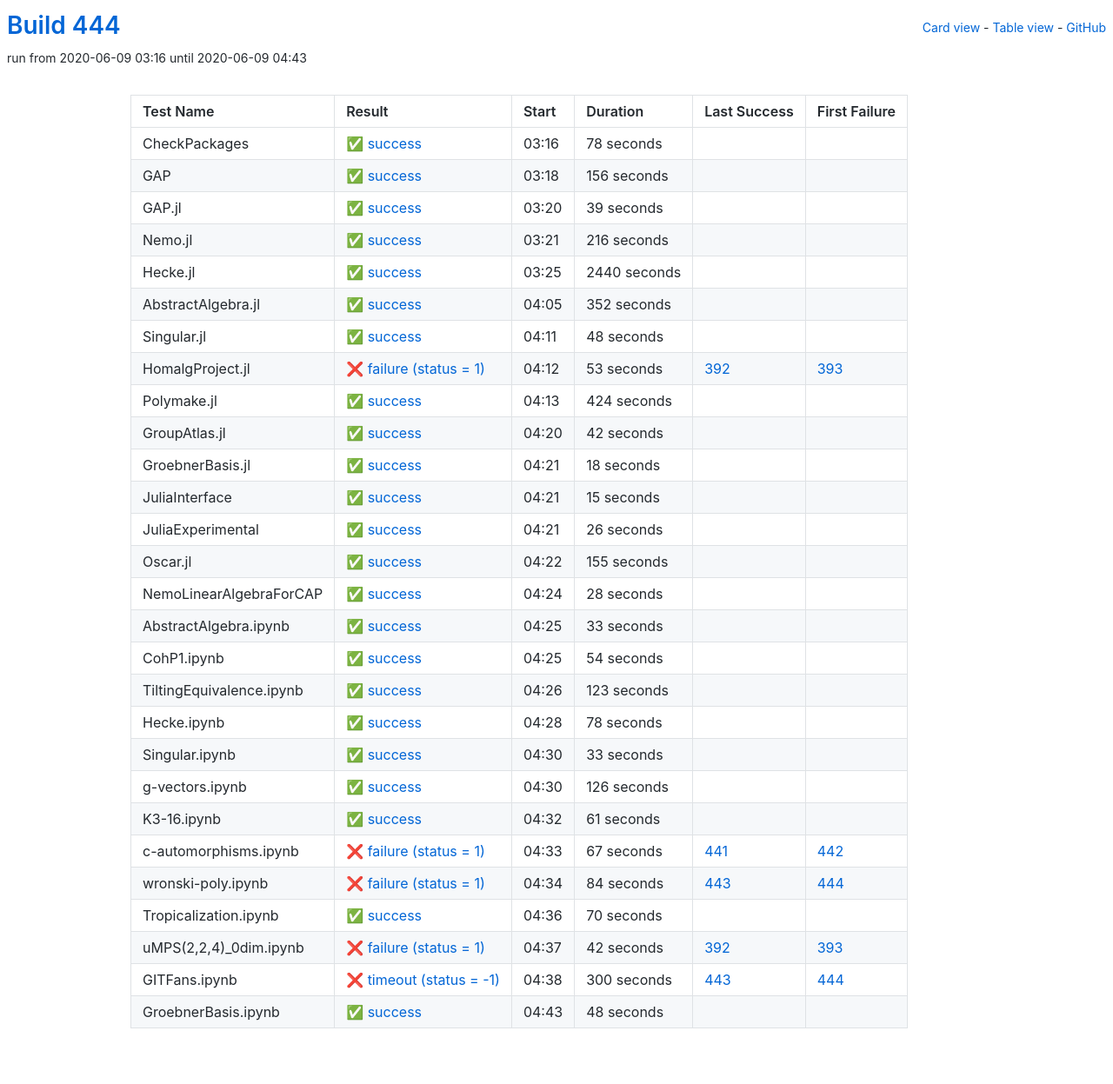
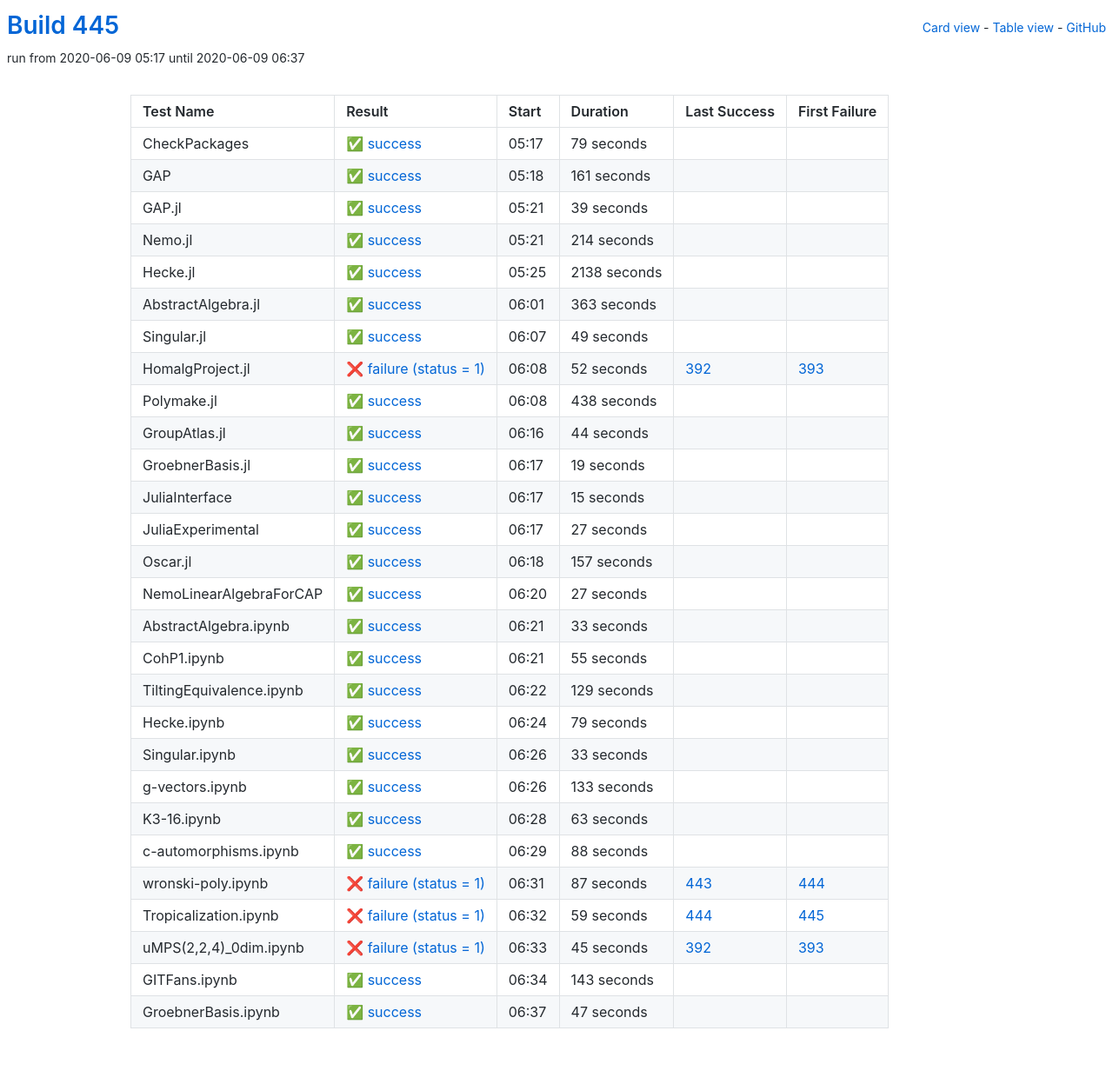
Before and after one commit to oscar-system/oscar-ci-status-1.4, a Jekyll site: the page built from table.html, in a window 1280 px wide. Shown: the whole page at 87% size. Built offline with Jekyll 4.4.1, drawn with Linux system fonts in a browser that asks for light colours.

Commit message:
Build 445

```diff
--- a/_data/ci.yml
+++ b/_data/ci.yml
@@ -1,29 +1,29 @@
-build: 444
-build_url: https://oscarci.mathematik.uni-kl.de/job/oscar-julia-1.4/444/
+build: 445
+build_url: https://oscarci.mathematik.uni-kl.de/job/oscar-julia-1.4/445/
 job: oscar-julia-1.4
 tests:
-- duration: 78
+- duration: 79
   exitcode: 0
   first_failure: false
   first_failure_url: null
   id: checkpackages
   last_success: false
   last_success_url: null
-  log: https://oscarci.mathematik.uni-kl.de/job/oscar-julia-1.4/444/artifact/logs/build-444/CheckPackages.log
+  log: https://oscarci.mathematik.uni-kl.de/job/oscar-julia-1.4/445/artifact/logs/build-445/CheckPackages.log
   name: CheckPackages
-  start: 2020-06-09 03:16
+  start: 2020-06-09 05:17
   status: success
   success: true
-- duration: 156
+- duration: 161
   exitcode: 0
   first_failure: false
   first_failure_url: null
   id: gap
   last_success: false
   last_success_url: null
-  log: https://oscarci.mathematik.uni-kl.de/job/oscar-julia-1.4/444/artifact/logs/build-444/GAP.log
+  log: https://oscarci.mathematik.uni-kl.de/job/oscar-julia-1.4/445/artifact/logs/build-445/GAP.log
   name: GAP
-  start: 2020-06-09 03:18
+  start: 2020-06-09 05:18
   status: success
   success: true
 - duration: 39
@@ -33,105 +33,105 @@ tests:
   id: gap-jl
   last_success: false
   last_success_url: null
-  log: https://oscarci.mathematik.uni-kl.de/job/oscar-julia-1.4/444/artifact/logs/build-444/GAP.jl.log
+  log: https://oscarci.mathematik.uni-kl.de/job/oscar-julia-1.4/445/artifact/logs/build-445/GAP.jl.log
   name: GAP.jl
-  start: 2020-06-09 03:20
+  start: 2020-06-09 05:21
   status: success
   success: true
-- duration: 216
+- duration: 214
   exitcode: 0
   first_failure: false
   first_failure_url: null
   id: nemo-jl
   last_success: false
   last_success_url: null
-  log: https://oscarci.mathematik.uni-kl.de/job/oscar-julia-1.4/444/artifact/logs/build-444/Nemo.jl.log
+  log: https://oscarci.mathematik.uni-kl.de/job/oscar-julia-1.4/445/artifact/logs/build-445/Nemo.jl.log
   name: Nemo.jl
-  start: 2020-06-09 03:21
+  start: 2020-06-09 05:21
   status: success
   success: true
-- duration: 2440
+- duration: 2138
   exitcode: 0
   first_failure: false
   first_failure_url: null
   id: hecke-jl
   last_success: false
   last_success_url: null
-  log: https://oscarci.mathematik.uni-kl.de/job/oscar-julia-1.4/444/artifact/logs/build-444/Hecke.jl.log
+  log: https://oscarci.mathematik.uni-kl.de/job/oscar-julia-1.4/445/artifact/logs/build-445/Hecke.jl.log
   name: Hecke.jl
-  start: 2020-06-09 03:25
+  start: 2020-06-09 05:25
   status: success
   success: true
-- duration: 352
+- duration: 363
   exitcode: 0
   first_failure: false
   first_failure_url: null
   id: abstractalgebra-jl
   last_success: false
   last_success_url: null
-  log: https://oscarci.mathematik.uni-kl.de/job/oscar-julia-1.4/444/artifact/logs/build-444/AbstractAlgebra.jl.log
+  log: https://oscarci.mathematik.uni-kl.de/job/oscar-julia-1.4/445/artifact/logs/build-445/AbstractAlgebra.jl.log
   name: AbstractAlgebra.jl
-  start: 2020-06-09 04:05
+  start: 2020-06-09 06:01
   status: success
   success: true
-- duration: 48
+- duration: 49
   exitcode: 0
   first_failure: false
   first_failure_url: null
   id: singular-jl
   last_success: false
   last_success_url: null
-  log: https://oscarci.mathematik.uni-kl.de/job/oscar-julia-1.4/444/artifact/logs/build-444/Singular.jl.log
+  log: https://oscarci.mathematik.uni-kl.de/job/oscar-julia-1.4/445/artifact/logs/build-445/Singular.jl.log
   name: Singular.jl
-  start: 2020-06-09 04:11
+  start: 2020-06-09 06:07
   status: success
   success: true
-- duration: 53
+- duration: 52
   exitcode: 1
   first_failure: 393
   first_failure_url: https://oscarci.mathematik.uni-kl.de/job/oscar-julia-1.4/393/
   id: homalgproject-jl
   last_success: 392
   last_success_url: https://oscarci.mathematik.uni-kl.de/job/oscar-julia-1.4/392/
-  log: https://oscarci.mathematik.uni-kl.de/job/oscar-julia-1.4/444/artifact/logs/build-444/HomalgProject.jl.log
+  log: https://oscarci.mathematik.uni-kl.de/job/oscar-julia-1.4/445/artifact/logs/build-445/HomalgProject.jl.log
   name: HomalgProject.jl
-  start: 2020-06-09 04:12
+  start: 2020-06-09 06:08
   status: failure
   success: false
-- duration: 424
+- duration: 438
   exitcode: 0
   first_failure: false
   first_failure_url: null
   id: polymake-jl
   last_success: false
   last_success_url: null
-  log: https://oscarci.mathematik.uni-kl.de/job/oscar-julia-1.4/444/artifact/logs/build-444/Polymake.jl.log
+  log: https://oscarci.mathematik.uni-kl.de/job/oscar-julia-1.4/445/artifact/logs/build-445/Polymake.jl.log
   name: Polymake.jl
-  start: 2020-06-09 04:13
+  start: 2020-06-09 06:08
   status: success
   success: true
-- duration: 42
+- duration: 44
   exitcode: 0
   first_failure: false
   first_failure_url: null
   id: groupatlas-jl
   last_success: false
   last_success_url: null
-  log: https://oscarci.mathematik.uni-kl.de/job/oscar-julia-1.4/444/artifact/logs/build-444/GroupAtlas.jl.log
+  log: https://oscarci.mathematik.uni-kl.de/job/oscar-julia-1.4/445/artifact/logs/build-445/GroupAtlas.jl.log
   name: GroupAtlas.jl
-  start: 2020-06-09 04:20
+  start: 2020-06-09 06:16
   status: success
   success: true
-- duration: 18
+- duration: 19
   exitcode: 0
   first_failure: false
   first_failure_url: null
   id: groebnerbasis-jl
   last_success: false
   last_success_url: null
-  log: https://oscarci.mathematik.uni-kl.de/job/oscar-julia-1.4/444/artifact/logs/build-444/GroebnerBasis.jl.log
+  log: https://oscarci.mathematik.uni-kl.de/job/oscar-julia-1.4/445/artifact/logs/build-445/GroebnerBasis.jl.log
   name: GroebnerBasis.jl
-  start: 2020-06-09 04:21
+  start: 2020-06-09 06:17
   status: success
   success: true
 - duration: 15
@@ -141,45 +141,45 @@ tests:
   id: juliainterface
   last_success: false
   last_success_url: null
-  log: https://oscarci.mathematik.uni-kl.de/job/oscar-julia-1.4/444/artifact/logs/build-444/JuliaInterface.log
+  log: https://oscarci.mathematik.uni-kl.de/job/oscar-julia-1.4/445/artifact/logs/build-445/JuliaInterface.log
   name: JuliaInterface
-  start: 2020-06-09 04:21
+  start: 2020-06-09 06:17
   status: success
   success: true
-- duration: 26
+- duration: 27
   exitcode: 0
   first_failure: false
   first_failure_url: null
   id: juliaexperimental
   last_success: false
   last_success_url: null
-  log: https://oscarci.mathematik.uni-kl.de/job/oscar-julia-1.4/444/artifact/logs/build-444/JuliaExperimental.log
+  log: https://oscarci.mathematik.uni-kl.de/job/oscar-julia-1.4/445/artifact/logs/build-445/JuliaExperimental.log
   name: JuliaExperimental
-  start: 2020-06-09 04:21
+  start: 2020-06-09 06:17
   status: success
   success: true
-- duration: 155
+- duration: 157
   exitcode: 0
   first_failure: false
   first_failure_url: null
   id: oscar-jl
   last_success: false
   last_success_url: null
-  log: https://oscarci.mathematik.uni-kl.de/job/oscar-julia-1.4/444/artifact/logs/build-444/Oscar.jl.log
+  log: https://oscarci.mathematik.uni-kl.de/job/oscar-julia-1.4/445/artifact/logs/build-445/Oscar.jl.log
   name: Oscar.jl
-  start: 2020-06-09 04:22
+  start: 2020-06-09 06:18
   status: success
   success: true
-- duration: 28
+- duration: 27
   exitcode: 0
   first_failure: false
   first_failure_url: null
   id: nemolinearalgebraforcap
   last_success: false
   last_success_url: null
-  log: https://oscarci.mathematik.uni-kl.de/job/oscar-julia-1.4/444/artifact/logs/build-444/NemoLinearAlgebraForCAP.log
+  log: https://oscarci.mathematik.uni-kl.de/job/oscar-julia-1.4/445/artifact/logs/build-445/NemoLinearAlgebraForCAP.log
   name: NemoLinearAlgebraForCAP
-  start: 2020-06-09 04:24
+  start: 2020-06-09 06:20
   status: success
   success: true
 - duration: 33
@@ -189,45 +189,45 @@ tests:
   id: abstractalgebra-ipynb
   last_success: false
   last_success_url: null
-  log: https://oscarci.mathematik.uni-kl.de/job/oscar-julia-1.4/444/artifact/logs/build-444/AbstractAlgebra.ipynb.log
+  log: https://oscarci.mathematik.uni-kl.de/job/oscar-julia-1.4/445/artifact/logs/build-445/AbstractAlgebra.ipynb.log
   name: AbstractAlgebra.ipynb
-  start: 2020-06-09 04:25
+  start: 2020-06-09 06:21
   status: success
   success: true
-- duration: 54
+- duration: 55
   exitcode: 0
   first_failure: false
   first_failure_url: null
   id: cohp1-ipynb
   last_success: false
   last_success_url: null
-  log: https://oscarci.mathematik.uni-kl.de/job/oscar-julia-1.4/444/artifact/logs/build-444/CohP1.ipynb.log
+  log: https://oscarci.mathematik.uni-kl.de/job/oscar-julia-1.4/445/artifact/logs/build-445/CohP1.ipynb.log
   name: CohP1.ipynb
-  start: 2020-06-09 04:25
+  start: 2020-06-09 06:21
   status: success
   success: true
-- duration: 123
+- duration: 129
   exitcode: 0
   first_failure: false
   first_failure_url: null
   id: tiltingequivalence-ipynb
   last_success: false
   last_success_url: null
-  log: https://oscarci.mathematik.uni-kl.de/job/oscar-julia-1.4/444/artifact/logs/build-444/TiltingEquivalence.ipynb.log
+  log: https://oscarci.mathematik.uni-kl.de/job/oscar-julia-1.4/445/artifact/logs/build-445/TiltingEquivalence.ipynb.log
   name: TiltingEquivalence.ipynb
-  start: 2020-06-09 04:26
+  start: 2020-06-09 06:22
   status: success
   success: true
-- duration: 78
+- duration: 79
   exitcode: 0
   first_failure: false
   first_failure_url: null
   id: hecke-ipynb
   last_success: false
   last_success_url: null
-  log: https://oscarci.mathematik.uni-kl.de/job/oscar-julia-1.4/444/artifact/logs/build-444/Hecke.ipynb.log
+  log: https://oscarci.mathematik.uni-kl.de/job/oscar-julia-1.4/445/artifact/logs/build-445/Hecke.ipynb.log
   name: Hecke.ipynb
-  start: 2020-06-09 04:28
+  start: 2020-06-09 06:24
   status: success
   success: true
 - duration: 33
@@ -237,104 +237,104 @@ tests:
   id: singular-ipynb
   last_success: false
   last_success_url: null
-  log: https://oscarci.mathematik.uni-kl.de/job/oscar-julia-1.4/444/artifact/logs/build-444/Singular.ipynb.log
+  log: https://oscarci.mathematik.uni-kl.de/job/oscar-julia-1.4/445/artifact/logs/build-445/Singular.ipynb.log
   name: Singular.ipynb
-  start: 2020-06-09 04:30
+  start: 2020-06-09 06:26
   status: success
   success: true
-- duration: 126
+- duration: 133
   exitcode: 0
   first_failure: false
   first_failure_url: null
   id: g-vectors-ipynb
   last_success: false
   last_success_url: null
-  log: https://oscarci.mathematik.uni-kl.de/job/oscar-julia-1.4/444/artifact/logs/build-444/g-vectors.ipynb.log
+  log: https://oscarci.mathematik.uni-kl.de/job/oscar-julia-1.4/445/artifact/logs/build-445/g-vectors.ipynb.log
   name: g-vectors.ipynb
-  start: 2020-06-09 04:30
+  start: 2020-06-09 06:26
   status: success
   success: true
-- duration: 61
+- duration: 63
   exitcode: 0
   first_failure: false
   first_failure_url: null
   id: k3-16-ipynb
   last_success: false
   last_success_url: null
-  log: https://oscarci.mathematik.uni-kl.de/job/oscar-julia-1.4/444/artifact/logs/build-444/K3-16.ipynb.log
+  log: https://oscarci.mathematik.uni-kl.de/job/oscar-julia-1.4/445/artifact/logs/build-445/K3-16.ipynb.log
   name: K3-16.ipynb
-  start: 2020-06-09 04:32
+  start: 2020-06-09 06:28
   status: success
   success: true
-- duration: 67
-  exitcode: 1
-  first_failure: 442
-  first_failure_url: https://oscarci.mathematik.uni-kl.de/job/oscar-julia-1.4/442/
+- duration: 88
+  exitcode: 0
+  first_failure: false
+  first_failure_url: null
   id: c-automorphisms-ipynb
-  last_success: 441
-  last_success_url: https://oscarci.mathematik.uni-kl.de/job/oscar-julia-1.4/441/
-  log: https://oscarci.mathematik.uni-kl.de/job/oscar-julia-1.4/444/artifact/logs/build-444/c-automorphisms.ipynb.log
+  last_success: false
+  last_success_url: null
+  log: https://oscarci.mathematik.uni-kl.de/job/oscar-julia-1.4/445/artifact/logs/build-445/c-automorphisms.ipynb.log
   name: c-automorphisms.ipynb
-  start: 2020-06-09 04:33
-  status: failure
-  success: false
-- duration: 84
+  start: 2020-06-09 06:29
+  status: success
+  success: true
+- duration: 87
   exitcode: 1
   first_failure: 444
   first_failure_url: https://oscarci.mathematik.uni-kl.de/job/oscar-julia-1.4/444/
   id: wronski-poly-ipynb
   last_success: 443
   last_success_url: https://oscarci.mathematik.uni-kl.de/job/oscar-julia-1.4/443/
-  log: https://oscarci.mathematik.uni-kl.de/job/oscar-julia-1.4/444/artifact/logs/build-444/wronski-poly.ipynb.log
+  log: https://oscarci.mathematik.uni-kl.de/job/oscar-julia-1.4/445/artifact/logs/build-445/wronski-poly.ipynb.log
   name: wronski-poly.ipynb
-  start: 2020-06-09 04:34
+  start: 2020-06-09 06:31
   status: failure
   success: false
-- duration: 70
-  exitcode: 0
-  first_failure: false
-  first_failure_url: null
+- duration: 59
+  exitcode: 1
+  first_failure: 445
+  first_failure_url: https://oscarci.mathematik.uni-kl.de/job/oscar-julia-1.4/445/
   id: tropicalization-ipynb
-  last_success: false
-  last_success_url: null
-  log: https://oscarci.mathematik.uni-kl.de/job/oscar-julia-1.4/444/artifact/logs/build-444/Tropicalization.ipynb.log
+  last_success: 444
+  last_success_url: https://oscarci.mathematik.uni-kl.de/job/oscar-julia-1.4/444/
+  log: https://oscarci.mathematik.uni-kl.de/job/oscar-julia-1.4/445/artifact/logs/build-445/Tropicalization.ipynb.log
   name: Tropicalization.ipynb
-  start: 2020-06-09 04:36
-  status: success
-  success: true
-- duration: 42
+  start: 2020-06-09 06:32
+  status: failure
+  success: false
+- duration: 45
   exitcode: 1
   first_failure: 393
   first_failure_url: https://oscarci.mathematik.uni-kl.de/job/oscar-julia-1.4/393/
   id: umps-2-2-4-0dim-ipynb
   last_success: 392
   last_success_url: https://oscarci.mathematik.uni-kl.de/job/oscar-julia-1.4/392/
-  log: https://oscarci.mathematik.uni-kl.de/job/oscar-julia-1.4/444/artifact/logs/build-444/uMPS-2-2-4-_0dim.ipynb.log
+  log: https://oscarci.mathematik.uni-kl.de/job/oscar-julia-1.4/445/artifact/logs/build-445/uMPS-2-2-4-_0dim.ipynb.log
   name: uMPS(2,2,4)_0dim.ipynb
-  start: 2020-06-09 04:37
+  start: 2020-06-09 06:33
   status: failure
   success: false
-- duration: 300
-  exitcode: -1
-  first_failure: 444
-  first_failure_url: https://oscarci.mathematik.uni-kl.de/job/oscar-julia-1.4/444/
+- duration: 143
+  exitcode: 0
+  first_failure: false
+  first_failure_url: null
   id: gitfans-ipynb
-  last_success: 443
-  last_success_url: https://oscarci.mathematik.uni-kl.de/job/oscar-julia-1.4/443/
-  log: https://oscarci.mathematik.uni-kl.de/job/oscar-julia-1.4/444/artifact/logs/build-444/GITFans.ipynb.log
+  last_success: false
+  last_success_url: null
+  log: https://oscarci.mathematik.uni-kl.de/job/oscar-julia-1.4/445/artifact/logs/build-445/GITFans.ipynb.log
   name: GITFans.ipynb
-  start: 2020-06-09 04:38
-  status: timeout
-  success: false
-- duration: 48
+  start: 2020-06-09 06:34
+  status: success
+  success: true
+- duration: 47
   exitcode: 0
   first_failure: false
   first_failure_url: null
   id: groebnerbasis-ipynb
   last_success: false
   last_success_url: null
-  log: https://oscarci.mathematik.uni-kl.de/job/oscar-julia-1.4/444/artifact/logs/build-444/GroebnerBasis.ipynb.log
+  log: https://oscarci.mathematik.uni-kl.de/job/oscar-julia-1.4/445/artifact/logs/build-445/GroebnerBasis.ipynb.log
   name: GroebnerBasis.ipynb
-  start: 2020-06-09 04:43
+  start: 2020-06-09 06:37
   status: success
   success: true
```
Also changed, not shown: README.md.
